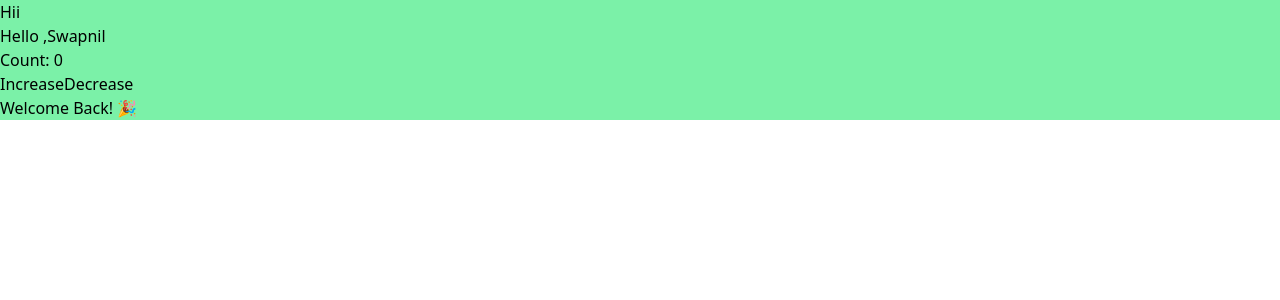
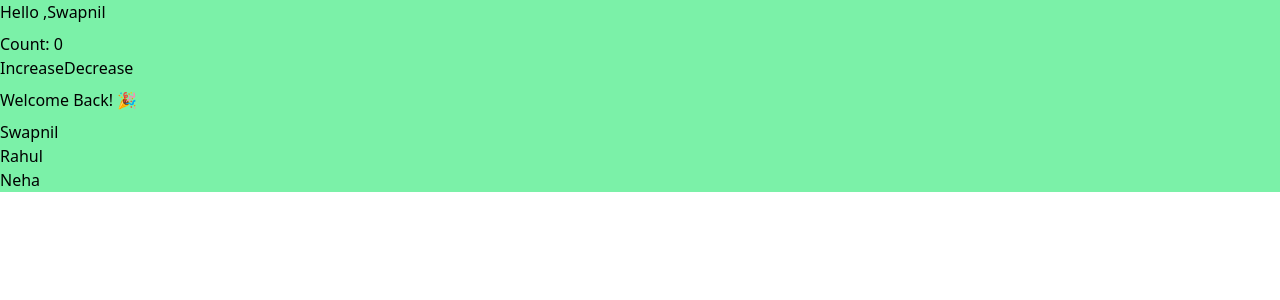
Before and after one commit to SwapniL1563/prep_react, a React (Vite) app: page / in a window 1280 px wide. Shown: the top 300 px of the page. Built offline with nearby package versions, Linux system fonts and the light colour scheme.

Commit message:
add list_and_keys

```diff
--- a/src/App.tsx
+++ b/src/App.tsx
@@ -1,14 +1,15 @@
 import Props from "../src/components/Props"
 import State from "../src/components/State";
 import ConditionalRendering from "../src/components/Conditional _Rendering";
+import ListAndKeys from "./components/List_Keys";
 
 function App() {
   return (
-   <div className="bg-green-300">
-    <h1 >Hii</h1>
+   <div className="bg-green-300 flex gap-2 flex-col">
     <Props/>
     <State/>
     <ConditionalRendering loggedIn={true}/>
+    <ListAndKeys/>
    </div>
   )
 }
--- /dev/null
+++ b/src/components/List_Keys.tsx
@@ -0,0 +1,23 @@
+// List - means to show multiple items on screen
+// In react, we often need to render multiple list of items(array of data);
+// eg. shopping app with list of product
+
+// Keys - special attribute that helps react uniquely identify each item that changes/add/removed from list
+// It helps in react optimise re-rendering - as without keys react may confuse element and cause bgs
+
+// here we use .map() to loop through array and return jsx for each item
+function StudentList(){
+    const names = ["Swapnil","Rahul","Neha"];
+
+    return (
+        <ul>
+          {
+            names.map((name,index)=> (
+            <li key={index}>{name}</li>
+            ))
+          }
+        </ul>
+    )
+}
+
+export default StudentList;
```
